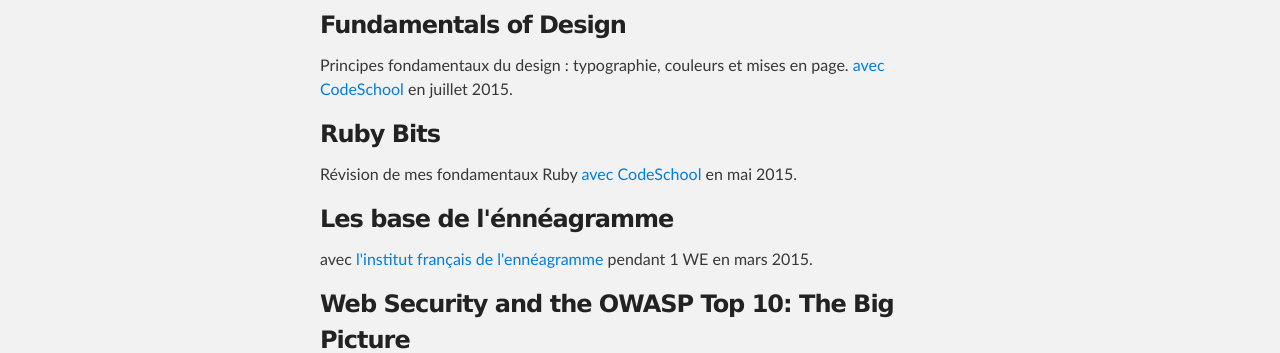
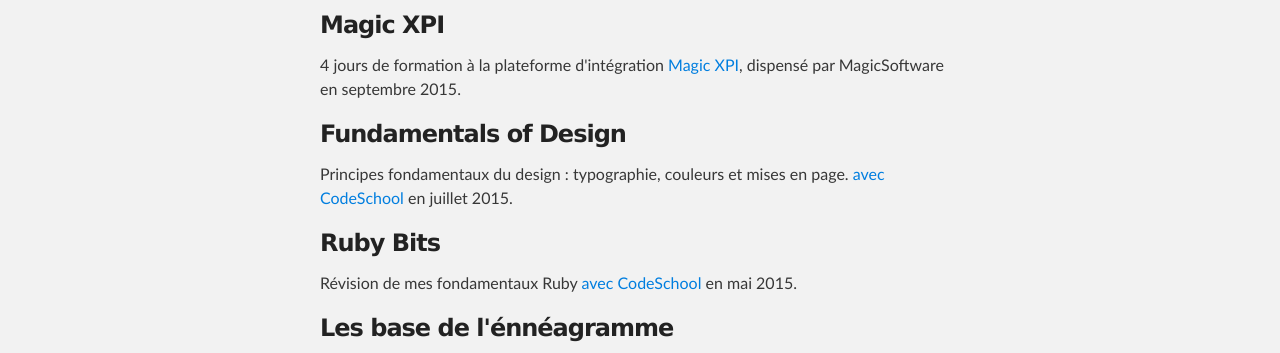
Before and after one commit to lafber/lafber.github.io, a plain HTML site: page index.html in a window 1280 px wide. Shown: the part 433-786 px from the top of the page. Drawn offline with Linux system fonts and the light colour scheme.

```diff
--- a/index.html
+++ b/index.html
@@ -34,6 +34,11 @@
 
 <h2>
 <a id="formations-et-mooc-suivis" class="anchor" href="#formations-et-mooc-suivis" aria-hidden="true"><span class="octicon octicon-link"></span></a>Formations et MOOC suivis</h2>
+
+<h3>
+<a id="magic-xpi" class="anchor" href="#magic-xpi" aria-hidden="true"><span class="octicon octicon-link"></span></a>Magic XPI</h3>
+
+<p>4 jours de formation à la plateforme d'intégration <a href="https://www.magicsoftware.com/fr/magic-xpi-plateforme-dint%C3%A9gration">Magic XPI</a>, dispensé par MagicSoftware en septembre 2015.</p>
 
 <h3>
 <a id="fundamentals-of-design" class="anchor" href="#fundamentals-of-design" aria-hidden="true"><span class="octicon octicon-link"></span></a>Fundamentals of Design</h3>
```
Also changed, not shown: params.json (+1 -1 lines).
